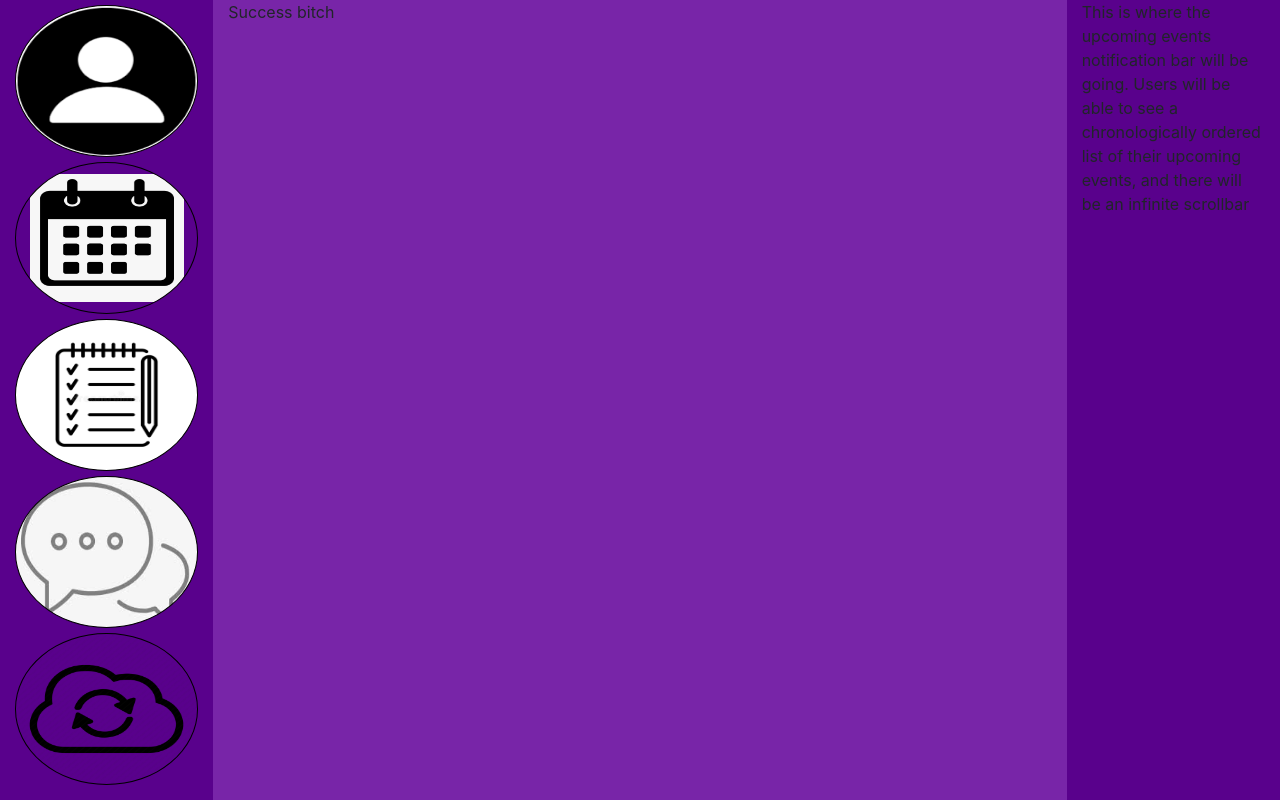
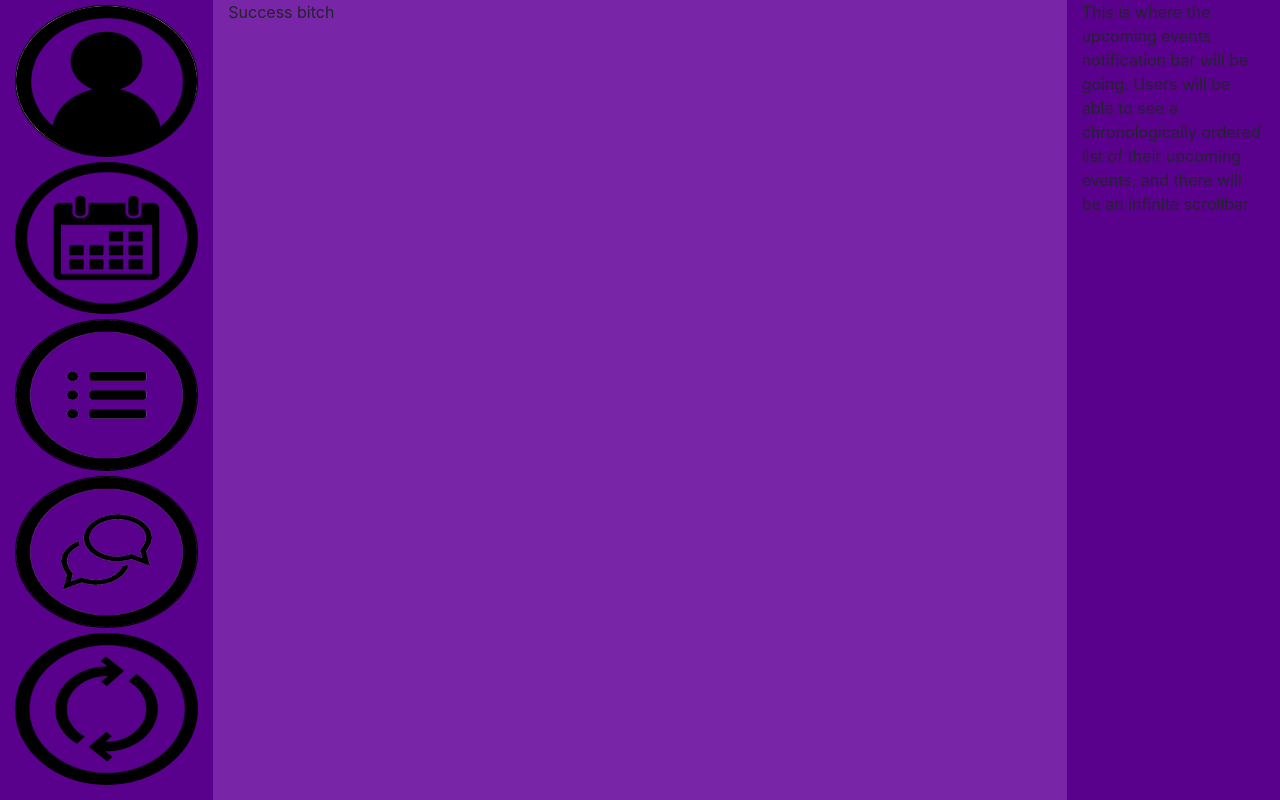
Before and after one commit to SHorne41/Final-Project, a Django app: page /calendar in a window 1280 px wide. Run offline with Django 3.2, Linux system fonts and the light colour scheme; some libraries are stand-ins or nearby versions.

Commit message:
Final icons for nav tab implemented; unused ones deleted

```diff
--- a/familyApp/static/familyApp/style.css
+++ b/familyApp/static/familyApp/style.css
@@ -12,15 +12,15 @@
 
 #calendar_view {
   background-image: url(images/calendar.png);
-  background-size: 85% 85%;
+  background-size: 119% 108%;
 }
 
 #chores_view {
-  background-image: url(images/checklist.jpg);
+  background-image: url(images/checklist.png);
 }
 
 #chat_view {
-  background-image: url(images/message.jpg);
+  background-image: url(images/chat.png);
 }
 
 #sync_feature {
--- a/familyApp/static/familyApp/style.scss
+++ b/familyApp/static/familyApp/style.scss
@@ -16,15 +16,15 @@ $panel-color: #59018c;
 
 #calendar_view{
     background-image: url(images/calendar.png);
-    background-size: 85% 85%;
+    background-size: 119% 108%;
 }
 
 #chores_view{
-    background-image: url(images/checklist.jpg);
+    background-image: url(images/checklist.png);
 }
 
 #chat_view{
-    background-image: url(images/message.jpg);
+    background-image: url(images/chat.png);
 }
 
 #sync_feature{
```
Also changed, not shown: familyApp/static/familyApp/images/calendar.jpg (deleted), familyApp/static/familyApp/images/calendar.png, familyApp/static/familyApp/images/chat.jpg (deleted), familyApp/static/familyApp/images/chat.png, familyApp/static/familyApp/images/checklist.jpg (deleted), familyApp/static/familyApp/images/checklist.png (added), familyApp/static/familyApp/images/message.jpg (deleted), familyApp/static/familyApp/images/profile.png, familyApp/static/familyApp/images/sync.jpg.
